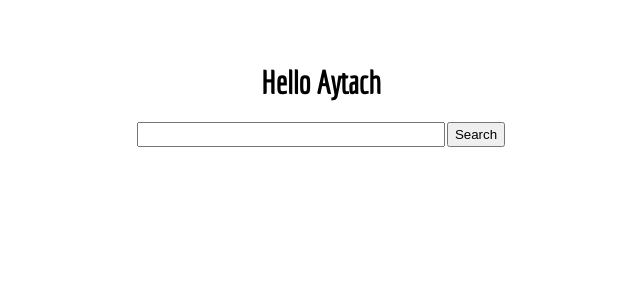
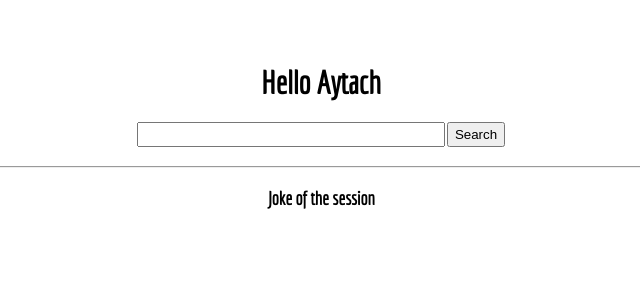
Before and after one commit to aytach36/Project-One-Hooks-Development, a React (Create React App) app: page / in a window 1280 px wide. Shown: the top 300 px of the page, without its empty margins (319-959 px from the left). Built offline with nearby package versions, Linux system fonts and the light colour scheme; no server answers.

Commit message:
8. useEffect

```diff
--- a/src/App.js
+++ b/src/App.js
@@ -1,33 +1,38 @@
 import { useState } from "react";
+import Joke from "./Joke";
 
 function App() {
-  const [userQuery, setUserQuery] = useState('');
+  const [userQuery, setUserQuery] = useState("");
 
   const updateUserQuery = (e) => {
-    console.log('userQuery', userQuery);
-    setUserQuery(e.target.value)
-  }
+    console.log("userQuery", userQuery);
+    setUserQuery(e.target.value);
+  };
 
   const searchQuery = () => {
-    window.open(`https://google.com/search?q=${userQuery}`, '_blank');
-  }
+    window.open(`https://google.com/search?q=${userQuery}`, "_blank");
+  };
 
-  const handleKeyPress = e => {
-    if (e.key === 'Enter') {
+  const handleKeyPress = (e) => {
+    if (e.key === "Enter") {
       console.log(e.key);
       searchQuery();
     }
-  }
-
-
+  };
 
   return (
     <div className="App">
       <h1>Hello Aytach</h1>
       <div className="form">
-        <input onKeyDown={handleKeyPress} value={userQuery} onChange={updateUserQuery} />
-        <button  onClick={searchQuery}>Search</button>
+        <input
+          onKeyDown={handleKeyPress}
+          value={userQuery}
+          onChange={updateUserQuery}
+        />
+        <button onClick={searchQuery}>Search</button>
       </div>
+      <hr />
+      <Joke />
     </div>
   );
 }
--- /dev/null
+++ b/src/Joke.js
@@ -0,0 +1,27 @@
+import { useEffect, useState } from "react";
+function Joke() {
+  const [joke, setJoke] = useState({});
+
+  useEffect(() => {
+    fetch("https://official-joke-api.appspot.com/random_joke")
+      .then((response) => response.json())
+      .then((json) => {
+        console.log("joke json", json);
+        setJoke(json);
+      });
+  }, []);
+
+  const { setup, punchline } = joke;
+
+  return (
+    <div>
+      <h3>Joke of the session</h3>
+      <p>{setup}</p>
+      <p>
+        <em>{punchline}</em>
+      </p>
+    </div>
+  );
+}
+
+export default Joke;
```
